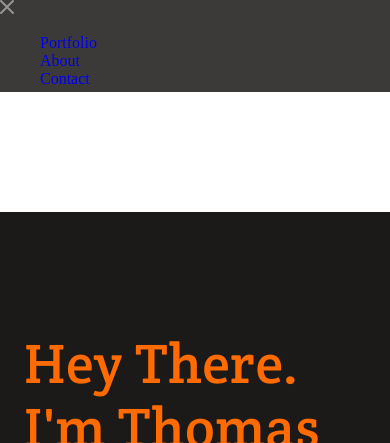
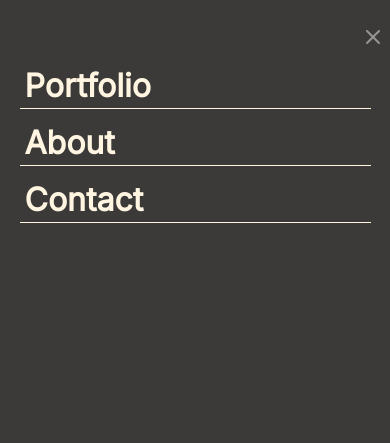
Before and after one commit to tobuya/Portfolio, a plain HTML site: page index.html in a window 390 px wide. Both pictures are taken after a click on the link 358 px from the left and 42 px from the top of the page. Shown: the top 443 px of the page. Drawn offline with Linux system fonts and the light colour scheme.

Commit message:
Style mobile menu and it's items

```diff
--- a/style.css
+++ b/style.css
@@ -24,9 +24,54 @@ a {
   text-decoration: none;
 }
 
+.mobile-menu {
+  position: fixed;
+  display: flex;
+  flex-direction: column;
+  justify-content: flex-start;
+  align-items: center;
+  height: 100%;
+  width: 390px;
+  padding-top: 30px;
+  background: #3c3a39;
+  z-index: 1;
+}
+
+.index {
+  z-index: 0;
+}
+
+#ul {
+  display: flex;
+  flex-direction: column;
+  align-content: flex-start;
+  gap: 12px;
+  width: 90%;
+  padding: 0;
+}
+
+.menu-text {
+  font-family: 'Inter', sans-serif;
+  font-style: normal;
+  font-weight: 700;
+  font-size: 32px;
+  line-height: 44px;
+  color: #fff5e1;
+}
+
+.menu-container {
+  padding-left: 5px;
+  border-bottom: 1px solid #fff5e1;
+}
+
+.cross-icon {
+  align-self: flex-end;
+  margin-right: 10px;
+}
+
 header {
   width: 390px;
-  height: 92px;
+  height: fit-content;
   background-color: #3c3a39;
 }
 
@@ -76,6 +121,8 @@ header {
 }
 
 .headline {
+  grid-row: 1 / 2;
+  grid-column: 1 / 2;
   display: flex;
   flex-direction: column;
   align-items: flex-start;
@@ -162,10 +209,10 @@ main {
   display: flex;
   flex-direction: column;
   align-items: center;
-  padding: 120px 0;
+  padding: 0;
   gap: 80px;
   width: 390px;
-  height: 5500px;
+  height: 6090px;
 }
 
 .title {
@@ -670,8 +717,10 @@ textarea {
     width: 100%;
     height: auto;
     margin-bottom: 0;
-    position: sticky;
-    top: 0;
+  }
+
+  .mobile-menu {
+    display: none;
   }
 
   .name {
@@ -776,9 +825,10 @@ textarea {
 
   main {
     display: grid;
-    grid-template-rows: 0.1fr 1fr 0.83fr;
+    grid-template-rows: 0.3fr 0.1fr 0.45fr 0.15fr;
     grid-template-columns: 1fr;
-    gap: 0;
+    align-items: start;
+    gap: 5px;
     width: 100%;
     height: fit-content;
     padding: 0;
@@ -787,7 +837,7 @@ textarea {
   .title {
     margin-top: 0;
     border: none;
-    grid-row: 1 / 2;
+    grid-row: 2 / 3;
     grid-column: 1 / 2;
     width: 100%;
     display: flex;
@@ -817,7 +867,7 @@ textarea {
 
   .frame44 {
     height: fit-content;
-    grid-row: 2 / 3;
+    grid-row: 3 / 4;
     grid-column: 1 /2;
     width: 100%;
     padding-bottom: 0;
@@ -982,7 +1032,10 @@ textarea {
   }
 
   .about-me {
-    margin-top: 0;
+    grid-row: 4 / 5;
+    grid-column: 1 / 2;
+    margin-top: 10px;
+    margin-bottom: 0;
     width: 100%;
     height: fit-content;
     padding: 7vh 0 0 7vw;
@@ -1045,7 +1098,7 @@ textarea {
     height: fit-content;
     display: grid;
     grid-template-columns: repeat(2, 1fr);
-    grid-template-rows: 0.6fr 0.3fr;
+    grid-template-rows: 0.7fr 0.3fr;
   }
 
   .break {
```
